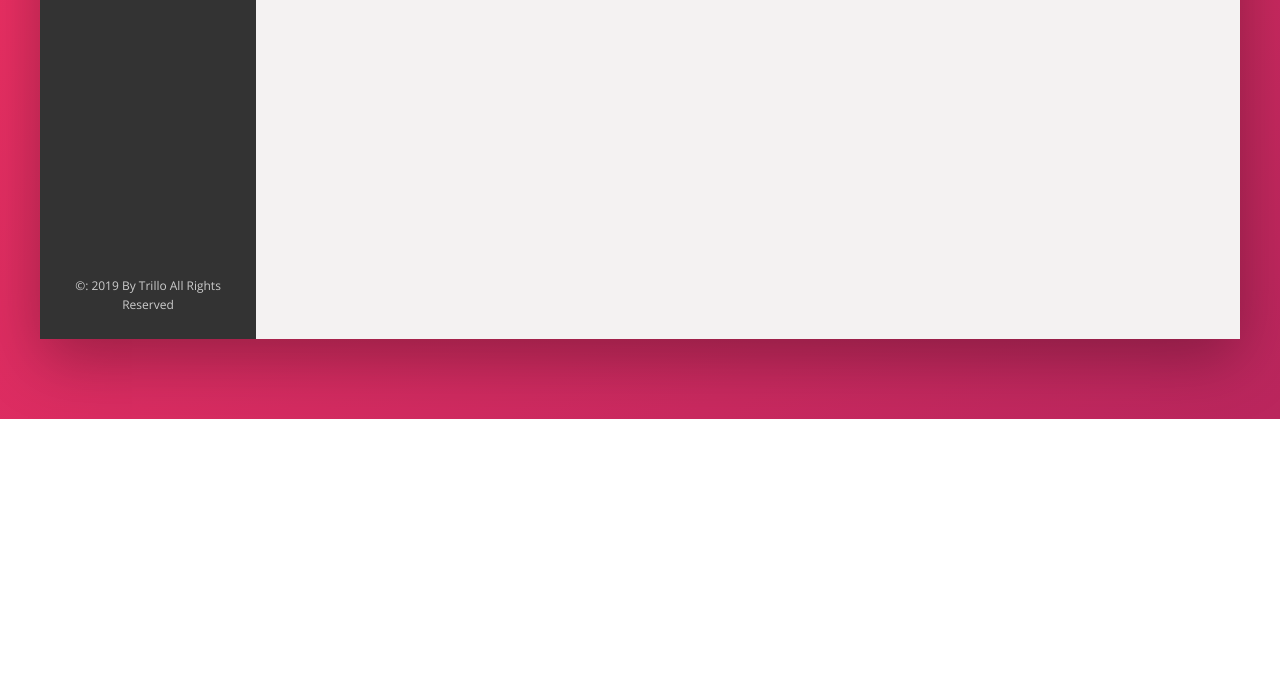
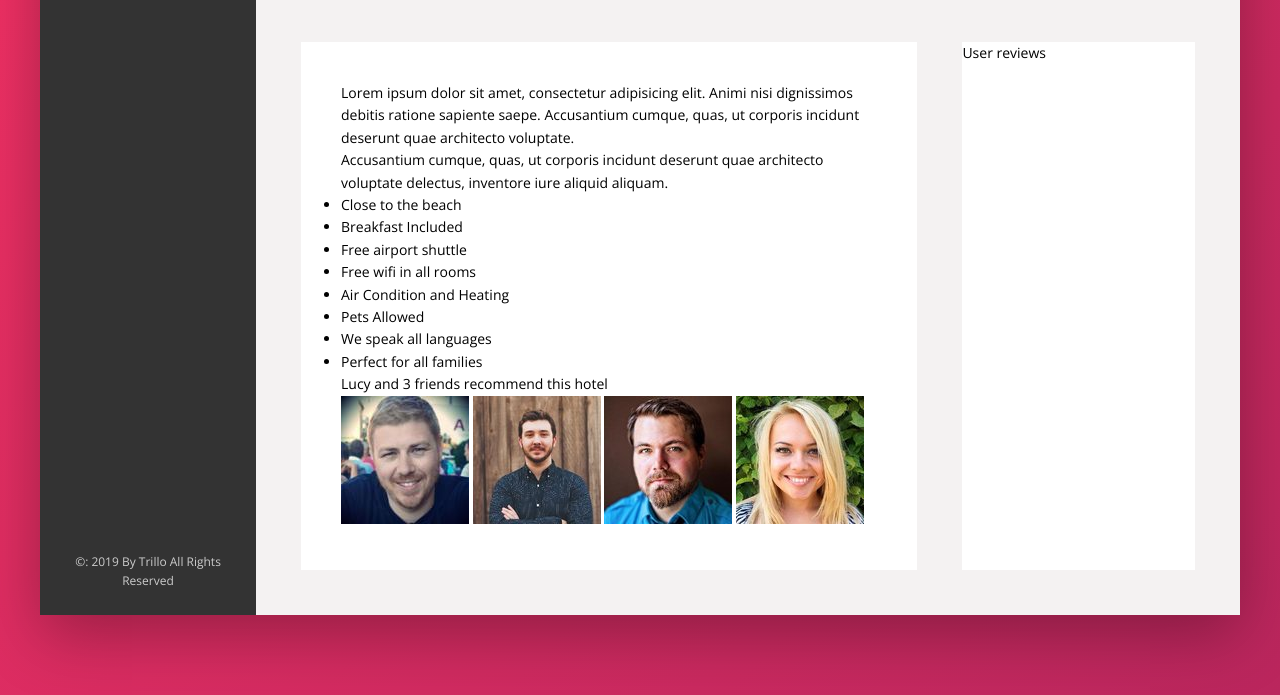
Before and after one commit to fazzee/Trillo-webapp, a website: page index.html in a window 1280 px wide. Shown: the part 612-1307 px from the top of the page. Before the commit the page ends 1031 px from the top, so only its background shows below. Drawn offline with nearby package versions, Linux system fonts and the light colour scheme.

Commit message:
Buildind the details section part 1

```diff
--- a/index.html
+++ b/index.html
@@ -146,6 +146,48 @@
 
                    </div>
 
+                   <div class="details">
+                       <div class="description">
+                           <p class="paragraph">
+                            Lorem ipsum dolor sit amet, consectetur adipisicing elit. Animi nisi dignissimos debitis ratione sapiente saepe. Accusantium cumque, quas, ut corporis incidunt deserunt quae architecto voluptate.
+                           </p>
+
+                           <p class="paragraph">
+                            Accusantium cumque, quas, ut corporis incidunt deserunt quae architecto voluptate delectus, inventore iure aliquid aliquam.
+                           </p>
+
+                           <ul class="list">
+                               <li class="list__items">Close to the beach</li>
+                               <li class="list__items">Breakfast Included</li>
+                               <li class="list__items">Free airport shuttle</li>
+                               <li class="list__items">Free wifi in all rooms</li>
+                               <li class="list__items">Air Condition and Heating</li>
+                               <li class="list__items">Pets Allowed</li>
+                               <li class="list__items">We speak all languages</li>
+                               <li class="list__items">Perfect for all families</li>
+                           </ul>
+
+
+                           <div class="recommend">
+                               <p class="recommend__count">
+                                   Lucy and 3 friends recommend this hotel
+                               </p>
+                               <div class="recommend__friends">
+                                   <img src="img/user-3.jpg" alt="Photo of User 1" class="recommend__photo">
+                                   <img src="img/user-4.jpg" alt="Photo of User 2" class="recommend__photo">
+                                   <img src="img/user-5.jpg" alt="Photo of User 3" class="recommend__photo">
+                                   <img src="img/user-6.jpg" alt="Photo of User 4" class="recommend__photo">
+                               </div>
+                           </div>
+                       </div>
+
+
+
+                       <div class="user-reviews">
+                           User reviews
+                       </div>
+                   </div>
+
 
                </main>
             </div>
--- a/sass/_layout.scss
+++ b/sass/_layout.scss
@@ -34,8 +34,33 @@
 
 .hotel-view{
 
-
+  background-color: var(--color-grey-light-2);
 flex:1;
 
-height: 80rem;
+
 }
+
+.details{
+ display: flex;
+ margin: 4.5rem;
+ font-size: 1.4rem;
+
+
+
+}
+
+.description{
+  flex: 0 0 60%;
+  background-color: #fff;
+  padding: 4rem;
+
+
+
+}
+
+.user-reviews{
+  flex: 1;
+  margin-left: 4.5rem;
+  background-color: #fff;
+
+}
```
Also changed, not shown: css/style.css.
